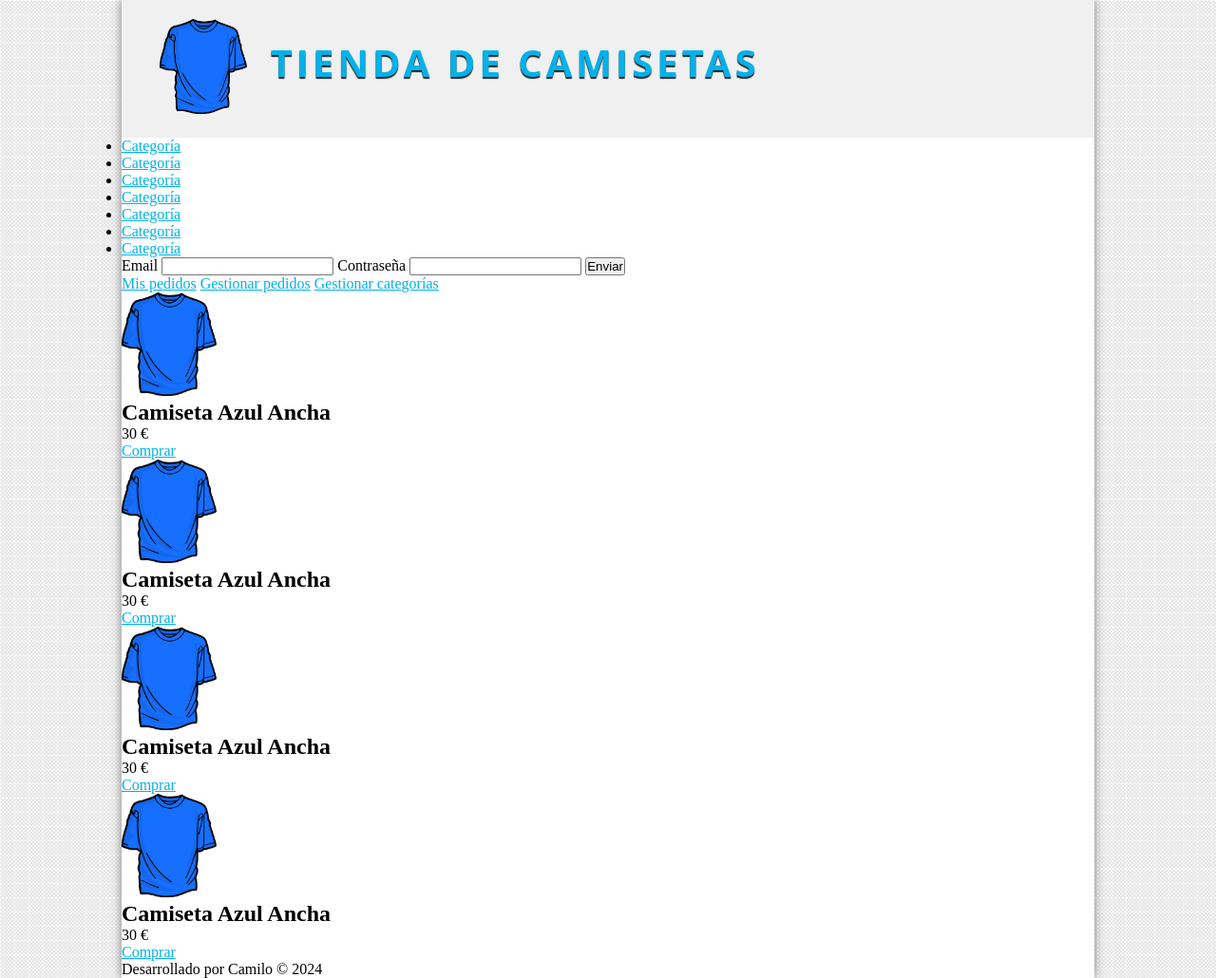
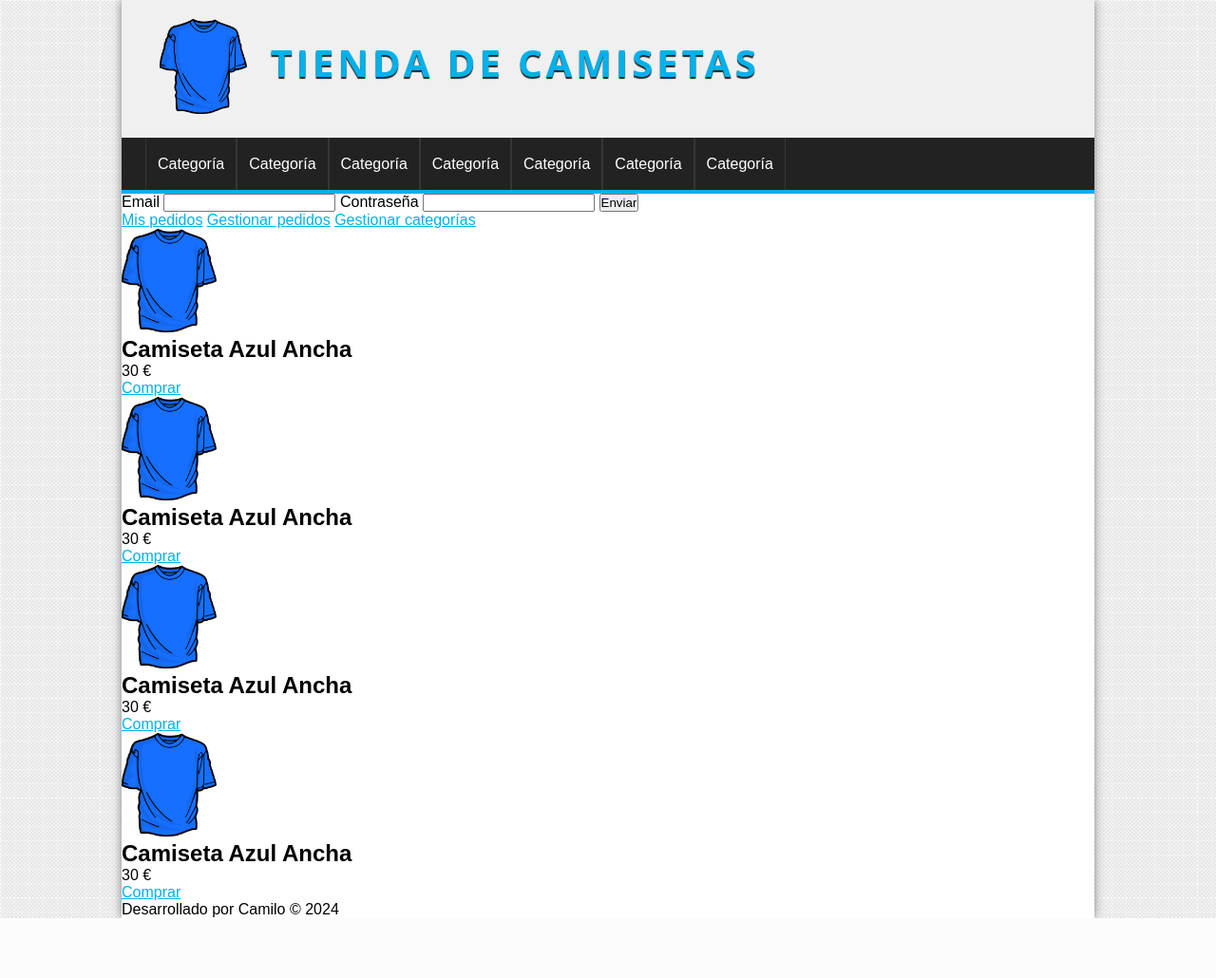
Before and after one commit to JNCamil/Tienda-PHP, a PHP site: page / in a window 1280 px wide. Shown: the whole page at 95% size. After the commit the page ends 967 px from the top, so only its background shows below. Run offline with PHP 8.4, Linux system fonts and the light colour scheme.

Commit message:
css menú

```diff
--- a/assets/css/styles.css
+++ b/assets/css/styles.css
@@ -3,6 +3,7 @@
 *{
     padding: 0px;
     margin: 0px;
+    font-family: sans-serif, Helvetica, Arial;
 }
 
 body{
@@ -62,8 +63,52 @@ a:hover{
 #logo a:hover{
     text-shadow: 0px 2px 1px #222222, 0px 0px 4px #01B1EA;
 }
+/*MENU*/
+#menu{
+    clear:both; /*QUE NO SUBA HACIA ARRIBA EL MENÚ, Y LIMPIAR LO DE ARRIBA QUE ESTÁ FLOTADO*/
+    background: #222;
+    color:white;
+    height: 55px;
+    border-bottom: 4px solid #01B1EA;
+
+}
 
 
+#menu ul{
+    list-style: none;
+    text-decoration: none;
+    margin: 0px auto;
+    margin-left: 25px;
+}
+
+#menu ul li{
+    line-height: 55px;
+    float:left;
+    border-right: 1px solid #363636;
+}
+#menu a{
+    display: block;
+    color: white;
+    text-decoration: none;
+    padding-left: 12px;
+    padding-right: 12px;
+    transition: all 300ms;
+
+}
+
+#menu a:first-child{   /*PRIMER ELEMENTO a */
+
+    border-left: 1px solid #363636;
+
+}
+
+#menu a:hover{
+    background: #01B1EA;
+}
+
+
+
+/*PRODUCTOS*/
 .product img{
     width: 100px;
 }
```
